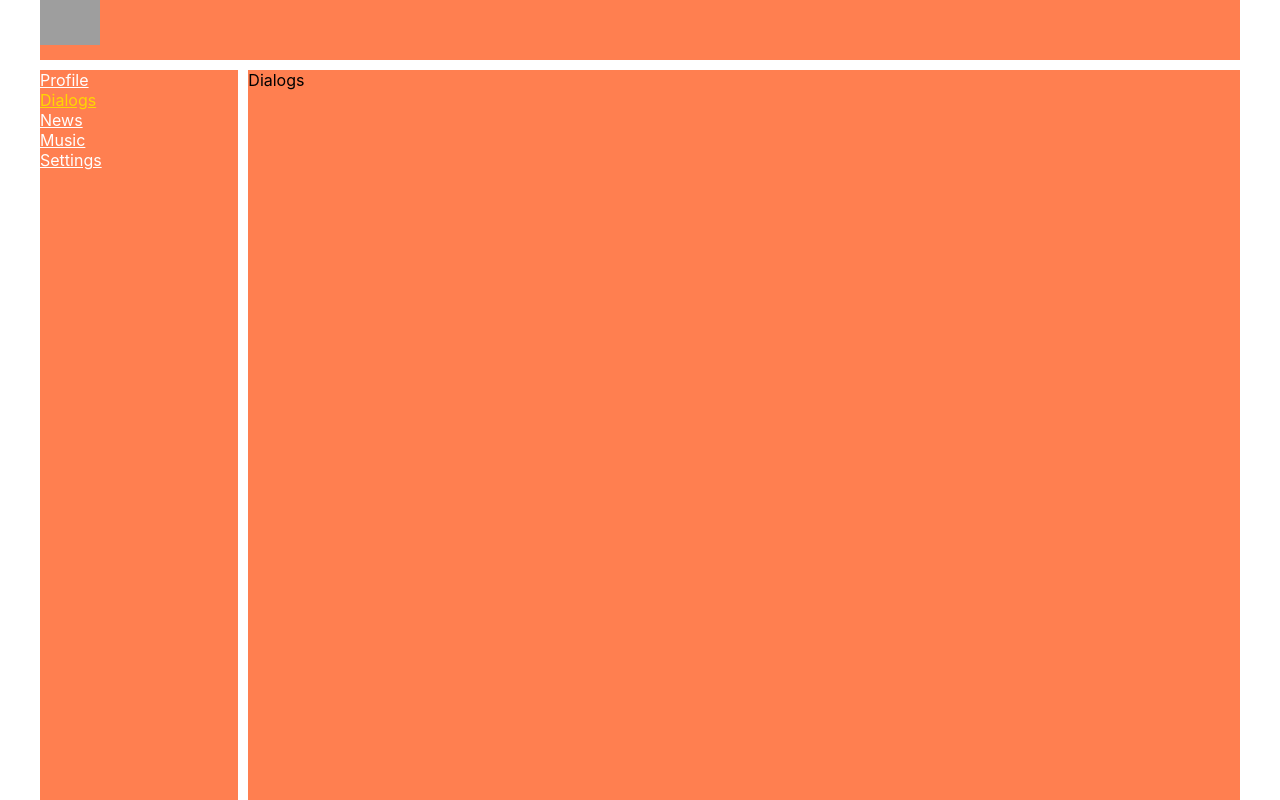
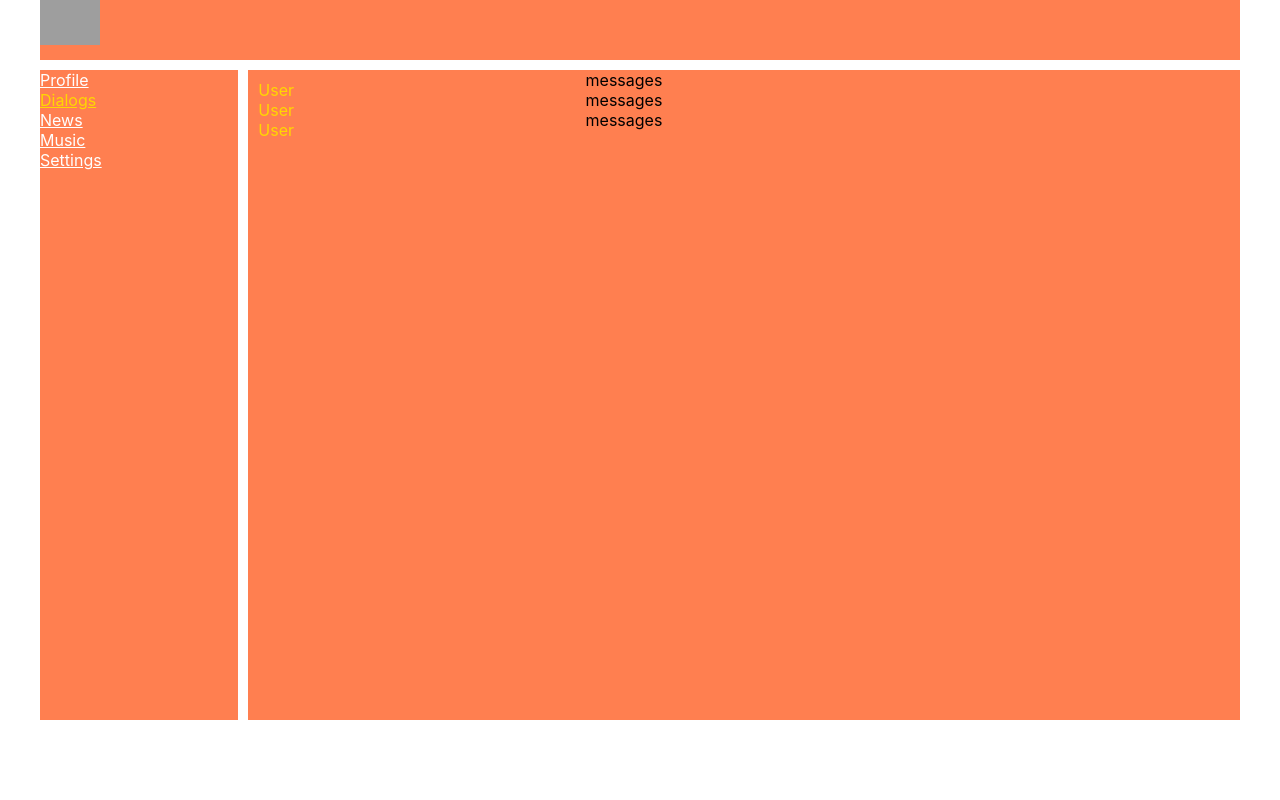
Before and after one commit to farahardcore/social, a React (Create React App) app: page /dialogs in a window 1280 px wide. Built offline with nearby package versions, Linux system fonts and the light colour scheme; grey boxes are pictures that could not be loaded.

Commit message:
filled Dialogs component and  styled him

```diff
--- a/src/App.css
+++ b/src/App.css
@@ -4,7 +4,7 @@
    margin: 0 auto;
    display: grid;
    width: 1200px;
-   height: 800px;;
+   height: 720px;;
    grid-template-areas:
       "h h"
       "n c";
--- a/src/components/Dialogs/Dialogs.jsx
+++ b/src/components/Dialogs/Dialogs.jsx
@@ -3,8 +3,24 @@ import s from "./Dialogs.module.css"
 
 const Dialogs = (props) => {
     return (
-        <div>
-            Dialogs
+        <div className={s.dialogs}>
+           <div className={s.dialogsItems}>
+               <div className={`${s.dialog} ${s.active}`}>
+                    User
+               </div>
+               <div className={`${s.dialog} ${s.active}`}>
+                    User
+               </div>
+               <div className={`${s.dialog} ${s.active}`}>
+                    User
+               </div>
+           </div>
+           <div className={s.mesages}>
+                <div className={s.message}>messages</div>
+                <div className={s.message}>messages</div>
+                <div className={s.message}>messages</div>
+           </div>
+
         </div>
     )
 }
--- a/src/components/Dialogs/Dialogs.module.css
+++ b/src/components/Dialogs/Dialogs.module.css
@@ -0,0 +1,17 @@
+.dialogs {
+    display: grid;
+    grid-template-columns: 4fr 8fr;
+    grid-gap: 10px;
+}
+.dialogsItems .active{
+    color: gold;
+}
+.dialogsItems {
+    padding: 10px;
+}
+.messages{
+
+}
+.messages .message{
+
+}
```
